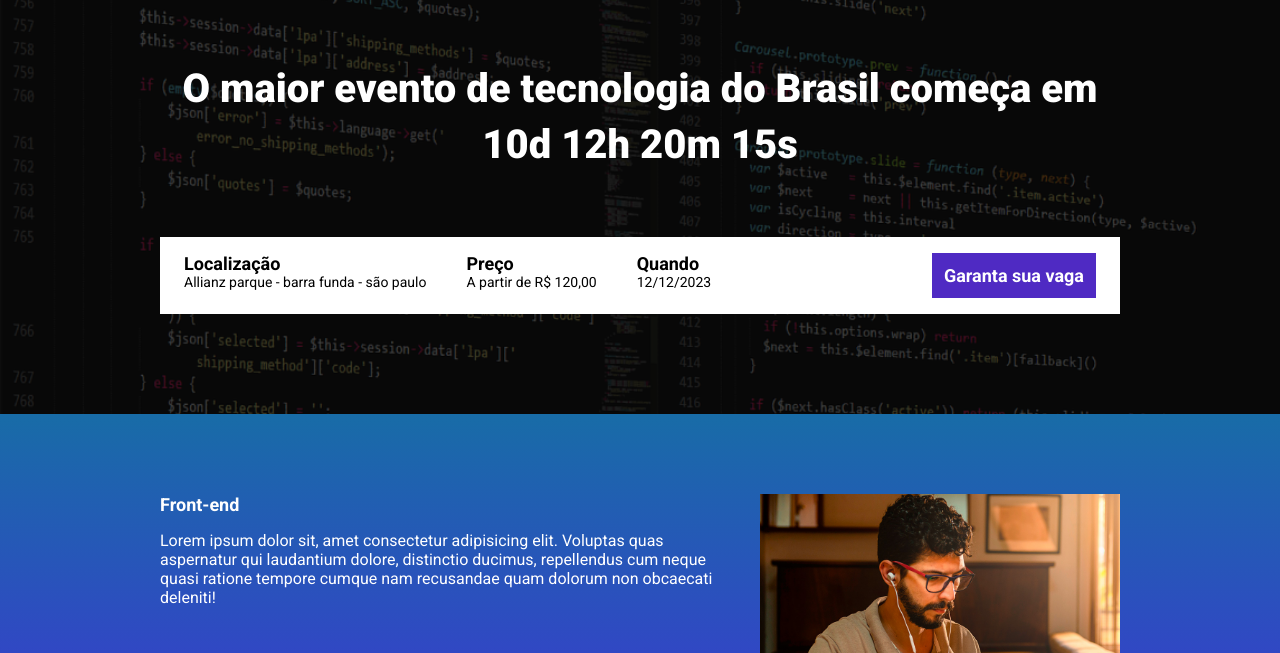
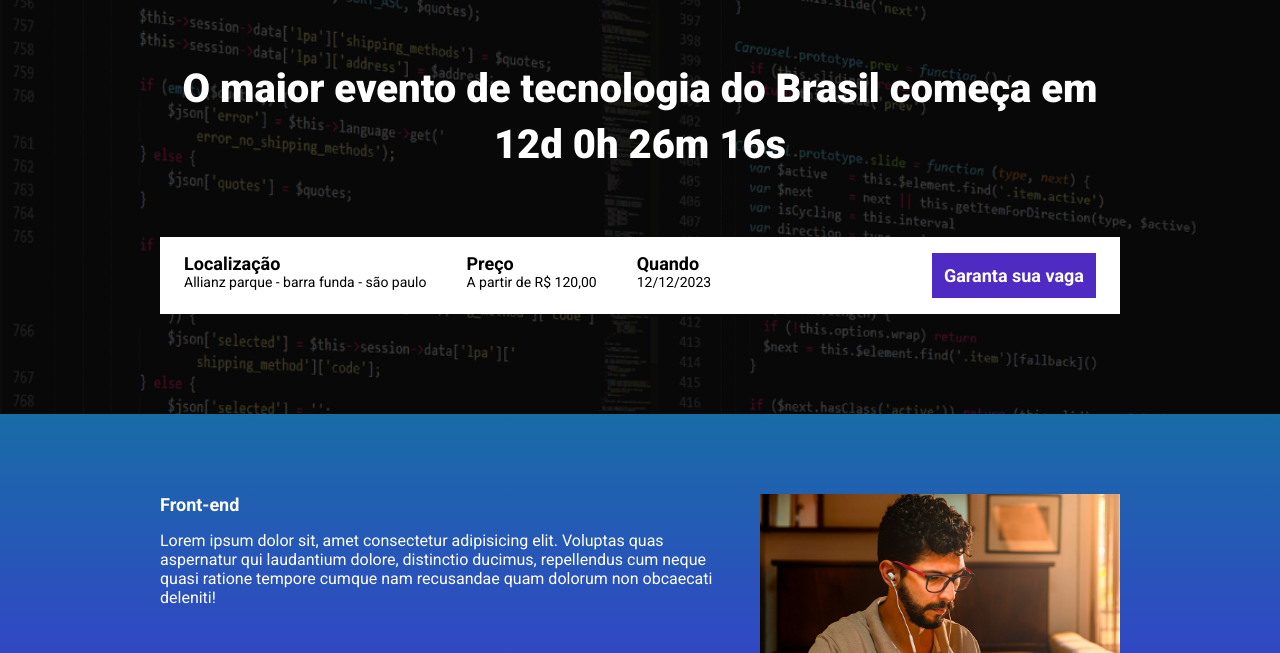
Before and after one commit to yurividal123/ebac_tech_talk, a website built with Parcel: page src/index.html in a window 1280 px wide. Shown: the part 147-800 px from the top of the page. Built offline with nearby package versions, Linux system fonts and the light colour scheme.

Commit message:
feito javascript do horario

```diff
--- a/src/index.html
+++ b/src/index.html
@@ -15,7 +15,7 @@
         <div class="container">
             <img class="hero__logo" src="./images/ebac_logo.svg" alt="EBAC">
             <p class="hero__text">
-                O maior evento de tecnologia do Brasil começa em 10d 12h 20m 15s
+                O maior evento de tecnologia do Brasil começa em <span id="contador"></span>
             </p>
             <div class="infor-bar">
                 <ul class="infor-bar__infos">
--- a/src/scripts/main.js
+++ b/src/scripts/main.js
@@ -1 +1,26 @@
 AOS.init();
+
+const dataDoEvento = new Date("oct 12, 2023 19:00:00");
+const timeStampDoEvento = dataDoEvento.getTime();
+
+const contaAsHoras = setInterval(function() {
+    const agora = new Date();
+    const timeStampAtual = agora.getTime();
+
+    const distanciaAteOEvento = timeStampDoEvento - timeStampAtual;
+
+    const diaEmMs = 1000 * 60 * 60 * 24;
+    const horaEmMs = 1000 * 60 * 60;
+    const minutoEmMS = 1000 * 60;
+
+    const diasAteOEvento = Math.floor(distanciaAteOEvento / diaEmMs);
+    const horasAteOEvento = Math.floor((distanciaAteOEvento % diaEmMs) / horaEmMs);
+    const minutosAteOEvento = Math.floor((distanciaAteOEvento % horaEmMs) / minutoEmMS);
+    const segundosAteOEvento = Math.floor((distanciaAteOEvento % minutoEmMS) / 1000);
+    console.log(diasAteOEvento);
+    console.log(horasAteOEvento);
+    console.log(minutosAteOEvento);
+    console.log(segundosAteOEvento);
+
+    document.getElementById('contador').innerHTML = `${diasAteOEvento}d ${horasAteOEvento}h ${minutosAteOEvento}m ${segundosAteOEvento}s`;
+}, 1000);
```
